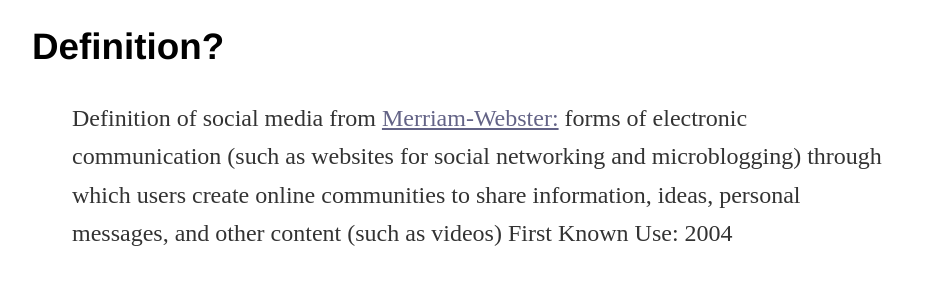
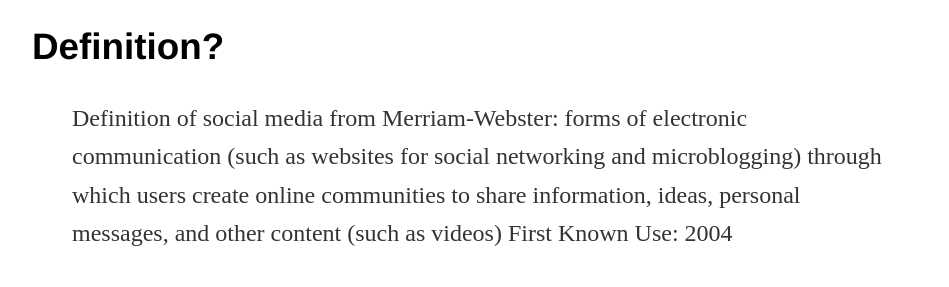
Before and after one commit to thatVargas/thatvargas.github.io, a Jekyll site: the page built from _posts/2018-01-21-social-media.md, in a window 1280 px wide and 900 px high, scrolled down 562 px. Shown: the part 155-442 px from the top of the window, without its empty margins (160-1109 px from the left). Built offline with Jekyll 4.4.1, drawn with Linux system fonts in a browser that asks for light colours; part of the change alters nothing that is shown.

```diff
--- a/_posts/2018-01-21-social-media.md
+++ b/_posts/2018-01-21-social-media.md
@@ -6,9 +6,7 @@ title: "Social Media - The world through a rectangle"
 
 ## Definition?
 
-> Definition of social media from [Merriam-Webster:](https://www.merriam-webster.com/dictionary/social%20media)
->forms of electronic communication (such as websites for social networking and microblogging) through which users
->create online communities to share information, ideas, personal messages, and other content (such as videos)
+> Definition of social media from Merriam-Webster: forms of electronic communication (such as websites for social networking and microblogging) through which users create online communities to share information, ideas, personal messages, and other content (such as videos)
 > First Known Use: 2004
 
 
```
